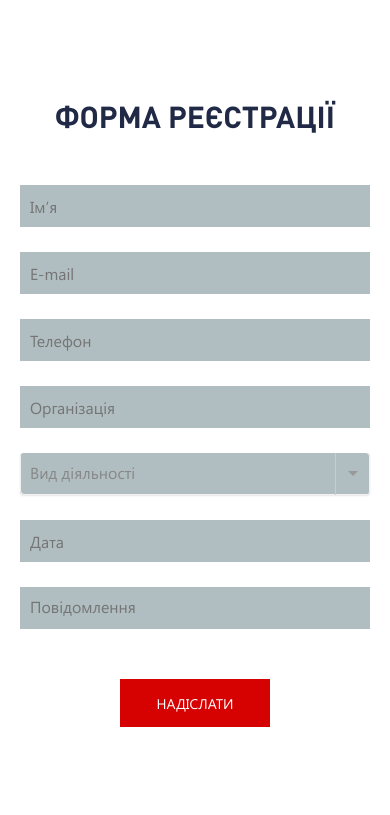
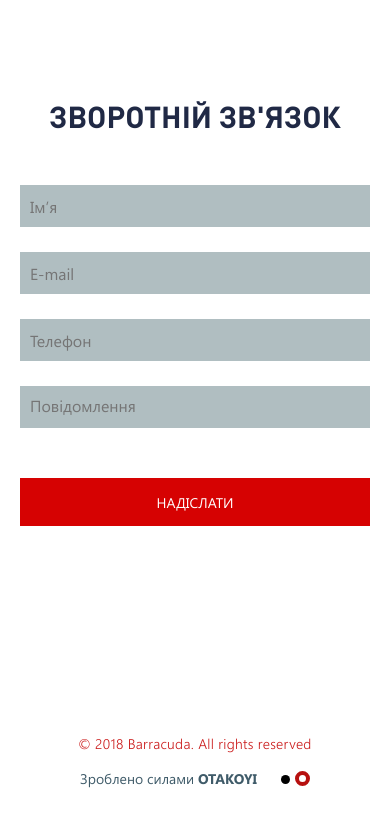
Before and after one commit to Maryniuk-SV/Barracuda, a website: page app/index.html in a window 390 px wide. Shown: the part 2789-3604 px from the top of the page. Drawn offline with Linux system fonts and the light colour scheme; files whose address does not match are found by name.

Commit message:
responsive footer

```diff
--- a/app/index.html
+++ b/app/index.html
@@ -25,8 +25,8 @@
               </div>
               <div class="info__tel">
                 <ul>
-                  <li><a href="tel:+38 063 154 35 56">+38 063 154 35 56</a></li>
-                  <li><a href="tel:+38 063 154 35 56">+38 063 154 35 56</a></li>
+                  <li><a href="#">+38 063 154 35 56</a></li>
+                  <li><a href="#">+38 063 154 35 56</a></li>
                 </ul>
               </div>
               <div class="info__profile">
@@ -269,12 +269,13 @@
       <div class="wrapper">
         <div class="registration__container">
           <h2>Форма реєстрації</h2>
+          <h2 class="hide">Зворотній зв'язок</h2>
           <div class="registration__form">
             <form action="#" class="form">
               <input type="text" placeholder="Ім’я" required>
               <input type="email" placeholder="E-mail" required>
               <input type="tel" placeholder="Телефон" required>
-              <input type="text" placeholder="Організація" required>
+              <input type="text" class="organization" placeholder="Організація" required>
               <select>
                 <option></option>
                 <option>Навчання</option>
--- a/app/less/_media.less
+++ b/app/less/_media.less
@@ -34,3 +34,26 @@
 		}
 	}
 }
+
+@media only screen and (max-width:576px) {
+	.jq-selectbox{
+		display: none;
+	}
+	.registration {
+		& h2{
+			display: none;
+			&.hide{
+				display: block;;
+			}
+		}
+		& .organization, & .datepicker, & select{
+			display: none;
+		}
+		& .form__button{
+			width: 100%;
+		}
+	}
+	.footer__content{
+		justify-content: space-around;
+	}
+}
--- a/app/less/assets/_registration.less
+++ b/app/less/assets/_registration.less
@@ -7,6 +7,9 @@
         font-size: 30px;
         line-height: 38px;
         margin-bottom: 50px;
+        &.hide{
+            display: none;
+        }
     }
     &__form{
         max-width: 730px;
```
Also changed, not shown: app/css/main.min.css.
